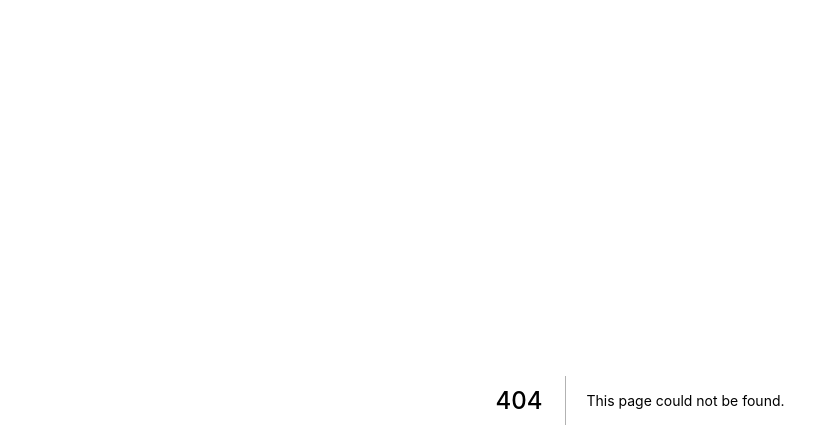
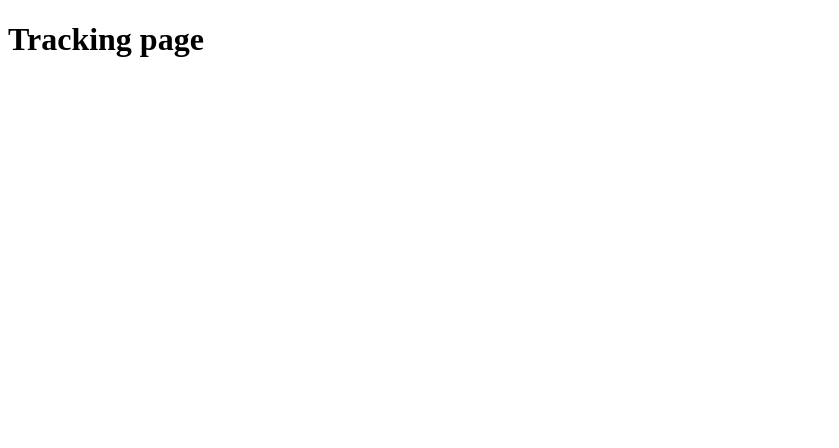
Before and after one commit to EECS14/RecycleChain, a Next.js app: page /track/show in a window 1280 px wide. Before the commit this address had no page. Shown: the top 448 px of the page, without its empty margins (0-839 px from the left). Built offline with nearby package versions, Linux system fonts and the light colour scheme.

Commit message:
Create show.js
- show.js is the page that shows the detailed history of the bottle
- update routes.js

```diff
--- /dev/null
+++ b/pages/track/show.js
@@ -0,0 +1,17 @@
+import React, { Component } from 'react';
+
+class show extends Component{
+
+
+    render(){
+
+        return (
+            <h1>Tracking page</h1>
+        );
+    }
+
+    }
+
+    //At the end of each page, a component is expected to be returned
+    // If not, Next.js throws an error
+    export default show;
--- a/routes.js
+++ b/routes.js
@@ -7,7 +7,7 @@ Documentation: https://github.com/fridays/next-routes
 // The second set of parentheses is to invoke the function returned from the import statement
 const routes = require ('next-routes')();
 
-//routes.add('...','...');
+routes.add('/track/:addres', 'track/show');
 
 module.exports = routes;
 
```
